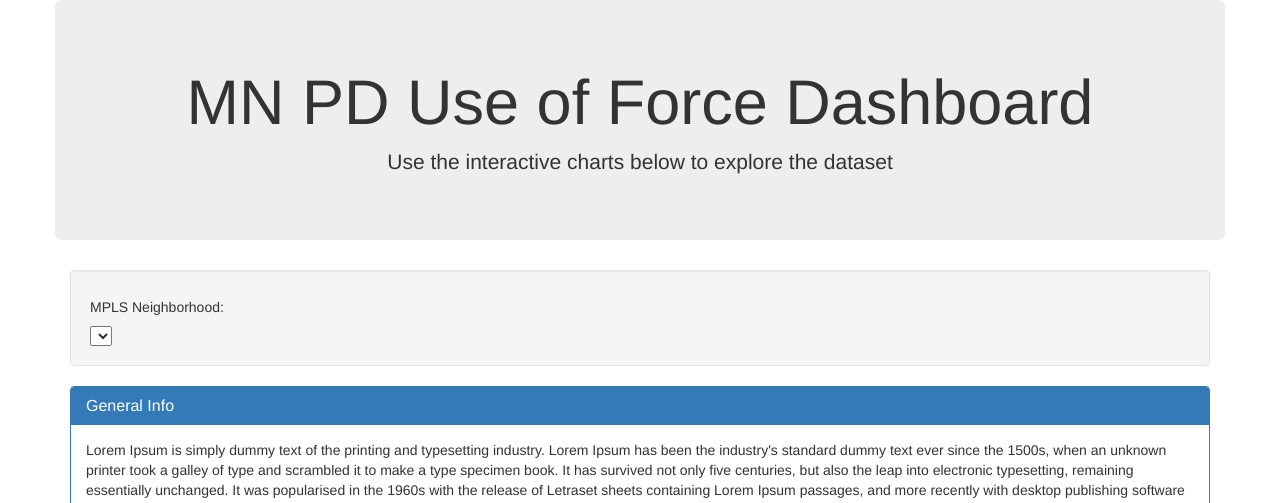
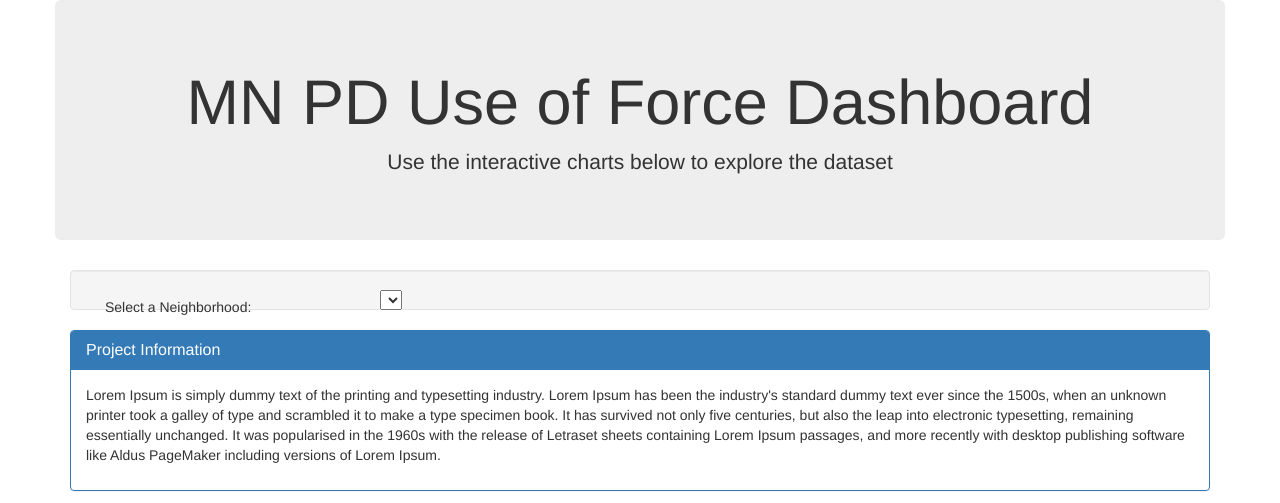
Before and after one commit to jennamurphymcad/Group-8-Project-2, a Flask app: template templates/index.html in a window 1280 px wide. Shown: the top 503 px of the page. Run offline with Flask 2, Linux system fonts and the light colour scheme; the template is opened without the code that fills it, so the values that code supplies are empty; parts of the project's set-up code (start-up, migrations or seed data) failed here and were passed over; some libraries are stand-ins or nearby versions.

Commit message:
added css

```diff
--- a/New_Chart_js/templates/index.html
+++ b/New_Chart_js/templates/index.html
@@ -33,13 +33,17 @@
     <div class="row">
       <div class="col-md-12">
         <div class="well">
-          <h5>MPLS Neighborhood:</h5>
+          <div class="col-md-3">
+          <h5>Select a Neighborhood:</h5>
+        </div>
+        <div class="col-md-9">
           <select id="selDataset">
           </select>
+        </div>
       </div>
         <div class="panel panel-primary">
           <div class="panel-heading">
-            <h3 class="panel-title">General Info</h3>
+            <h3 class="panel-title">Project Information</h3>
 
           </div>
           <div id="TBD" class="panel-body"><p>Lorem Ipsum is simply dummy text of the printing and typesetting industry. Lorem Ipsum has been the industry's standard dummy text ever since the 1500s, when an unknown printer took a galley of type and scrambled it to make a type specimen book. It has survived not only five centuries, but also the leap into electronic typesetting, remaining essentially unchanged. It was popularised in the 1960s with the release of Letraset sheets containing Lorem Ipsum passages, and more recently with desktop publishing software like Aldus PageMaker including versions of Lorem Ipsum.</p></div>
```
Also changed, not shown: New_Chart_js/static/css/style.css (+26 -0 lines).
